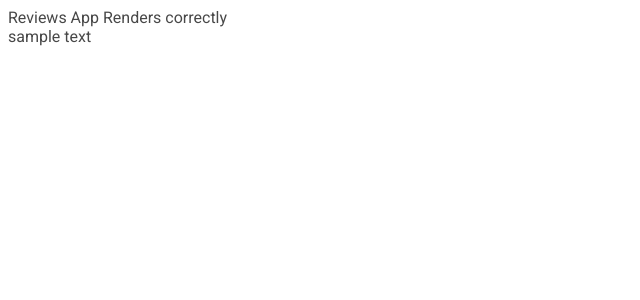
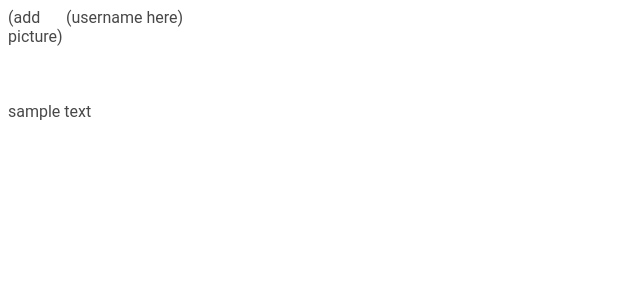
Before and after one commit to AirCnB/reviews-module, a React app: page / in a window 1280 px wide. Shown: the top 300 px of the page, without its empty margins (0-640 px from the left). Built offline with nearby package versions, Linux system fonts and the light colour scheme; no server answers.

Commit message:
Add Basic Grid Styling to ReviewList

```diff
--- a/client/src/components/ReviewList.jsx
+++ b/client/src/components/ReviewList.jsx
@@ -11,9 +11,14 @@ class ReviewList extends React.Component {
 	render() {
 		return(
 			<div>
-			{this.props.reviews.map((review) => {
+			{this.props.reviews.map((review, index) => {
 				return (
-					<div className="review">{review.text}</div>
+					<div key={index} className="review">
+					<div className="userpic"> (add picture) </div>
+					<div className="username"> (username here) </div>
+					<div className="reviewcreated"> {review.date} </div>
+					<div className="reviewtext"> {review.text} </div>
+					</div>
 				);
 			})}
 			</div>
--- a/client/src/index.jsx
+++ b/client/src/index.jsx
@@ -30,8 +30,6 @@ class App extends React.Component {
 	render() {
 		return (
 			<div>
-				Reviews App Renders correctly
-
 				<ReviewList reviews={this.state.reviews}/>
 			</div>
 		)
--- a/public/index.html
+++ b/public/index.html
@@ -3,8 +3,8 @@
 <html>
 	<head>
 		<title>Reviews Module</title>
-		<link href="https://fonts.googleapis.com/css?family=Roboto" rel="stylesheet">
 		<link rel="stylesheet" type="text/css" href="styles.css">
+		<!-- <link href="https://fonts.googleapis.com/css?family=Roboto" rel="stylesheet"> -->
 	</head>
 
 	<body>
--- a/public/styles.css
+++ b/public/styles.css
@@ -1,8 +1,46 @@
 
 body {
-
 	color: #484848;
 	font-family: 'Roboto', sans-serif;
+}
+
+.review {
+	display: grid;
+	grid-template-columns: 48px 516px 14px;
+	grid-template-rows: 21px auto 43px;
+	grid-column-gap: 10px;
+	grid-row-gap: 10px;
+
+}
+
+.userpic {
+	grid-column-start: 1;
+	grid-column-end: 2;
+	grid-row-start: 1;
+	grid-row-end: 2;
+
+}
+
+.username {
+	grid-column-start: 2;
+	grid-column-end: 3;
+	grid-row-start: 1;
+	grid-row-end: 2;
+}
+
+.reviewcreated {
+	grid-column-start: 2;
+	grid-column-end: 3;
+	grid-row-start: 2;
+	grid-row-end: 3;
+}
+
+.reviewtext {
+	grid-column-start: 1;
+	grid-column-end: 4;
+	grid-row-start: row3-start;
+	grid-row-end: 4;
+
 }
 
 .star {
```
Also changed, not shown: 1 other file (tests, documents, lock files or other folders).
